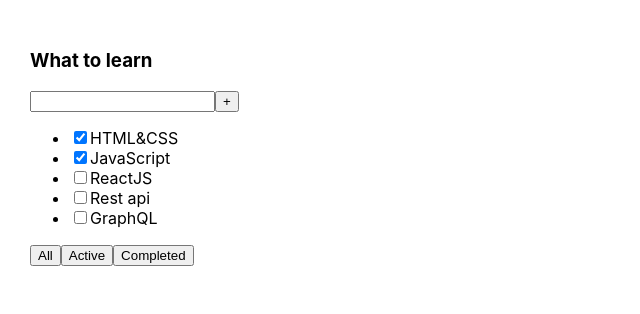
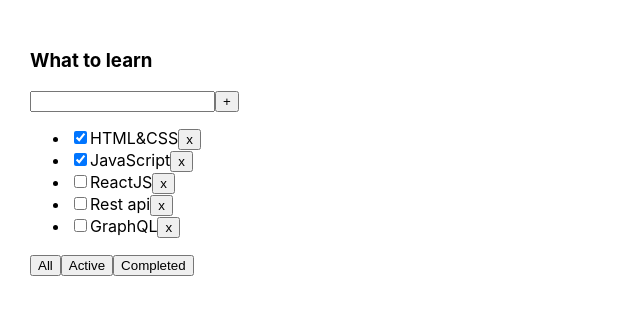
Before and after one commit to AliakseiPitsukha/ToDoList, a React (Create React App) app: page / in a window 1280 px wide. Shown: the top 314 px of the page, without its empty margins (0-640 px from the left). Built offline with nearby package versions, Linux system fonts and the light colour scheme.

Commit message:
added delete task function

```diff
--- a/src/App.tsx
+++ b/src/App.tsx
@@ -1,19 +1,28 @@
-import React from 'react';
+import React, {useState} from 'react';
 import './App.css';
-import {Todolist} from "./Todolist";
+import {TasksPropsType, Todolist} from "./Todolist";
 
 function App() {
 
-    const tasks1 = [
+    const [tasks, setTasks] = useState<TasksPropsType[]>([
         {id: 1, title: 'HTML&CSS', isDone: true},
         {id: 2, title: 'JavaScript', isDone: true},
         {id: 3, title: 'ReactJS', isDone: false},
         {id: 4, title: 'Rest api', isDone: false},
         {id: 5, title: 'GraphQL', isDone: false},
-    ]
+    ])
+
+    const deleteTask = (taskID: number) => {
+        setTasks(tasks.filter((el) => el.id !== taskID))
+    }
+
     return (
         <div className="App">
-            <Todolist title={'What to learn'} tasks={tasks1}/>
+            <Todolist
+                title={'What to learn'}
+                tasks={tasks}
+                deleteTask={deleteTask}
+            />
         </div>
     );
 }
--- a/src/Todolist.tsx
+++ b/src/Todolist.tsx
@@ -1,13 +1,14 @@
 import React from "react";
 
-type TasksPropsType = {
+export type TasksPropsType = {
     id: number
     title: string
     isDone: boolean
 }
-type TodolistPropsType = {
+export type TodolistPropsType = {
     title: string
     tasks: Array<TasksPropsType>
+    deleteTask: (id: number)=>void
 }
 
 export const Todolist = (props: TodolistPropsType) => {
@@ -24,6 +25,7 @@
                             <li key={el.id}>
                                 <input type={'checkbox'} checked={el.isDone}/>
                                 <span>{el.title}</span>
+                                <button onClick={()=>{props.deleteTask(el.id)}}>x</button>
                             </li>
                         )
                     }
```
